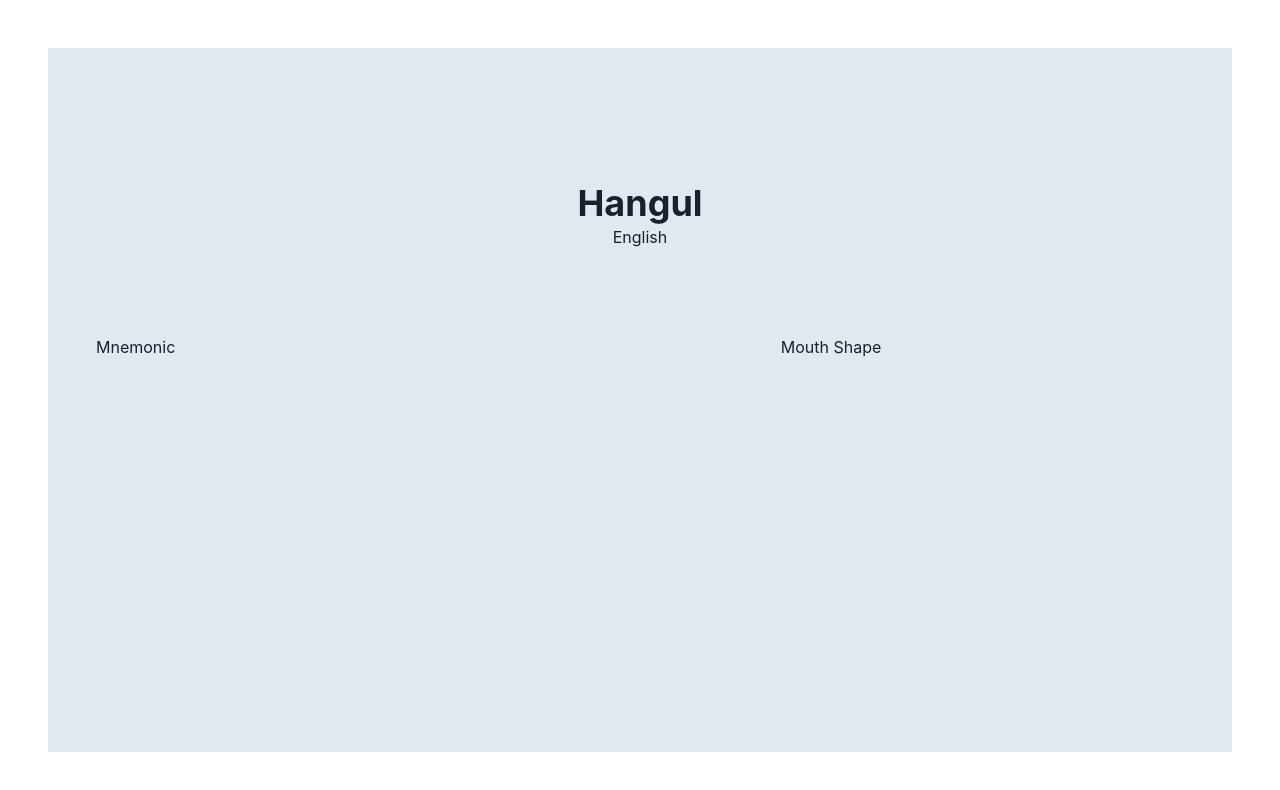
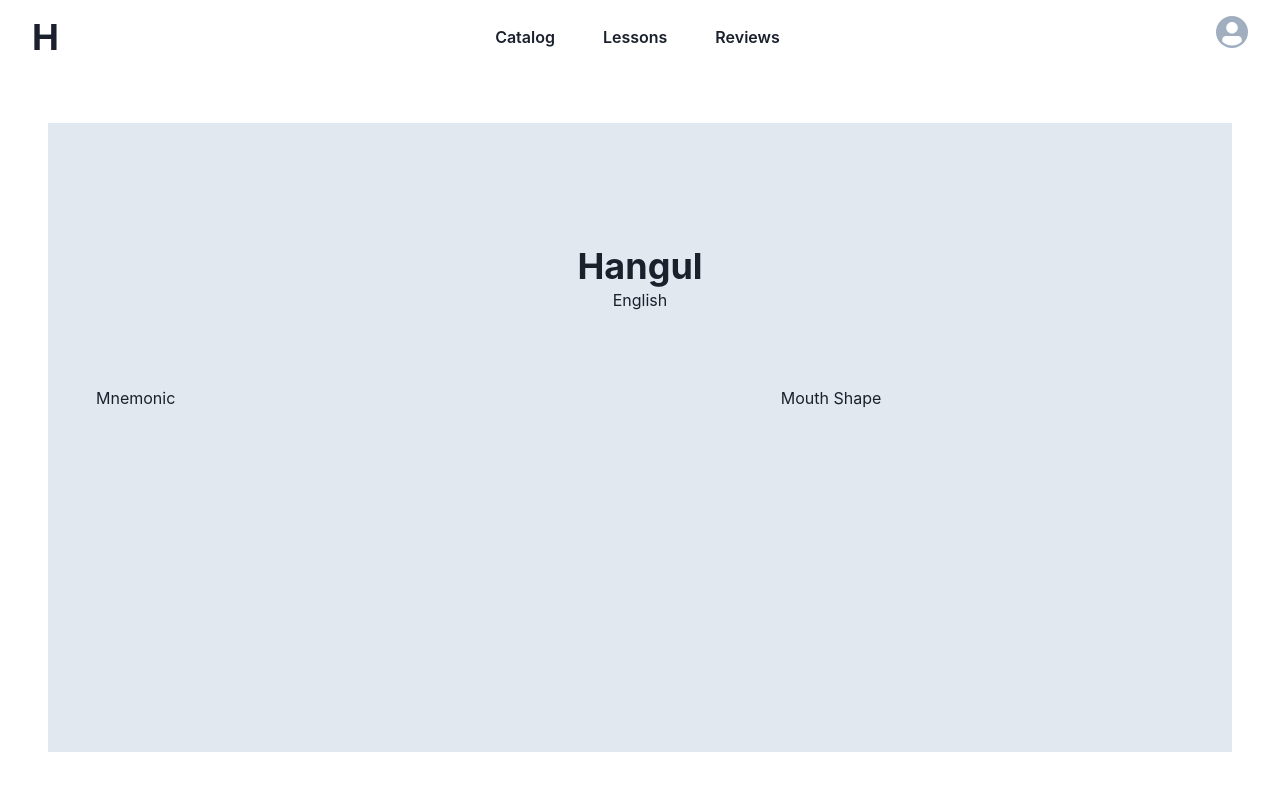
Before and after one commit to nanyaDev/hwalgi, a Next.js app: page /lessons in a window 1280 px wide. Shown: the top 790 px of the page. Built offline with nearby package versions, Linux system fonts and the light colour scheme; no server answers; sample sign-in values are in the browser's storage.

Commit message:
Update Navbar

```diff
--- a/components/Navbar.js
+++ b/components/Navbar.js
@@ -1,47 +1,40 @@
 import NextLink from 'next/link';
 // prettier-ignore
-import { Avatar, Button, Flex, Heading, Menu, MenuButton, MenuItem, MenuList, Stack, } from '@chakra-ui/react';
+import { Avatar, Button, Flex, Heading, Menu, MenuButton, MenuDivider, MenuItem, MenuList, Stack, } from '@chakra-ui/react';
 
 import { useAuth } from '@/lib/auth';
 
-// todo - extract <NextLink> + <Button> into custom component (for dashboard as well)
 // todo - investigate lazy mounting the menu button (cf. chakra docs)
 const Navbar = () => {
   const auth = useAuth();
 
   return (
-    <Flex justify="space-between" p={4}>
-      <Heading>Hwalgi</Heading>
+    <Flex justify="space-between" px={8} py={4}>
+      <Heading>H</Heading>
       <Stack spacing={4} isInline align="center">
-        <NextLink href="/catalog" passHref>
-          <Button as="a" variant="ghost">
-            Catalog
-          </Button>
-        </NextLink>
-        <NextLink href="/stats" passHref>
-          <Button as="a" variant="ghost">
-            Stats
-          </Button>
-        </NextLink>
-        <NextLink href="/community" passHref>
-          <Button as="a" variant="ghost">
-            Community
-          </Button>
-        </NextLink>
-        <NextLink href="/search" passHref>
-          <Button as="a" variant="ghost">
-            Search
-          </Button>
-        </NextLink>
-        <Menu>
-          <MenuButton as={Avatar} size="sm" />
-          <MenuList>
-            <MenuItem onClick={() => auth.signout()}>Sign Out</MenuItem>
-          </MenuList>
-        </Menu>
+        <ButtonLink href="/catalog">Catalog</ButtonLink>
+        <ButtonLink href="/lessons">Lessons</ButtonLink>
+        <ButtonLink href="/reviews">Reviews</ButtonLink>
       </Stack>
+      <Menu>
+        <MenuButton as={Avatar} size="sm" />
+        <MenuList>
+          <MenuItem>Stats</MenuItem>
+          <MenuItem>Community</MenuItem>
+          <MenuDivider />
+          <MenuItem onClick={() => auth.signout()}>Sign Out</MenuItem>
+        </MenuList>
+      </Menu>
     </Flex>
   );
 };
 
+const ButtonLink = ({ href, children }) => (
+  <NextLink href={href} passHref>
+    <Button as="a" variant="ghost">
+      {children}
+    </Button>
+  </NextLink>
+);
+
 export default Navbar;
--- a/pages/lessons.js
+++ b/pages/lessons.js
@@ -1,11 +1,13 @@
 import { Flex, Heading, Text } from '@chakra-ui/react';
 
 import AuthCheck from '@/components/AuthCheck';
+import Navbar from '@/components/Navbar';
 
 const Lessons = () => {
   return (
     <AuthCheck>
-      <Flex direction="column" grow={1} h="full" p={12} m={12} bg="gray.200">
+      <Navbar />
+      <Flex direction="column" grow={1} p={12} m={12} bg="gray.200">
         <Flex grow={1} direction="column" justify="center" align="center">
           <Heading>Hangul</Heading>
           <Text>English</Text>
--- a/pages/reviews.js
+++ b/pages/reviews.js
@@ -1,10 +1,12 @@
 import { Flex, Heading, Input } from '@chakra-ui/react';
 
 import AuthCheck from '@/components/AuthCheck';
+import Navbar from '@/components/Navbar';
 
 const Reviews = () => {
   return (
     <AuthCheck>
+      <Navbar />
       <Heading>Hangul</Heading>
       <Input />
     </AuthCheck>
```
